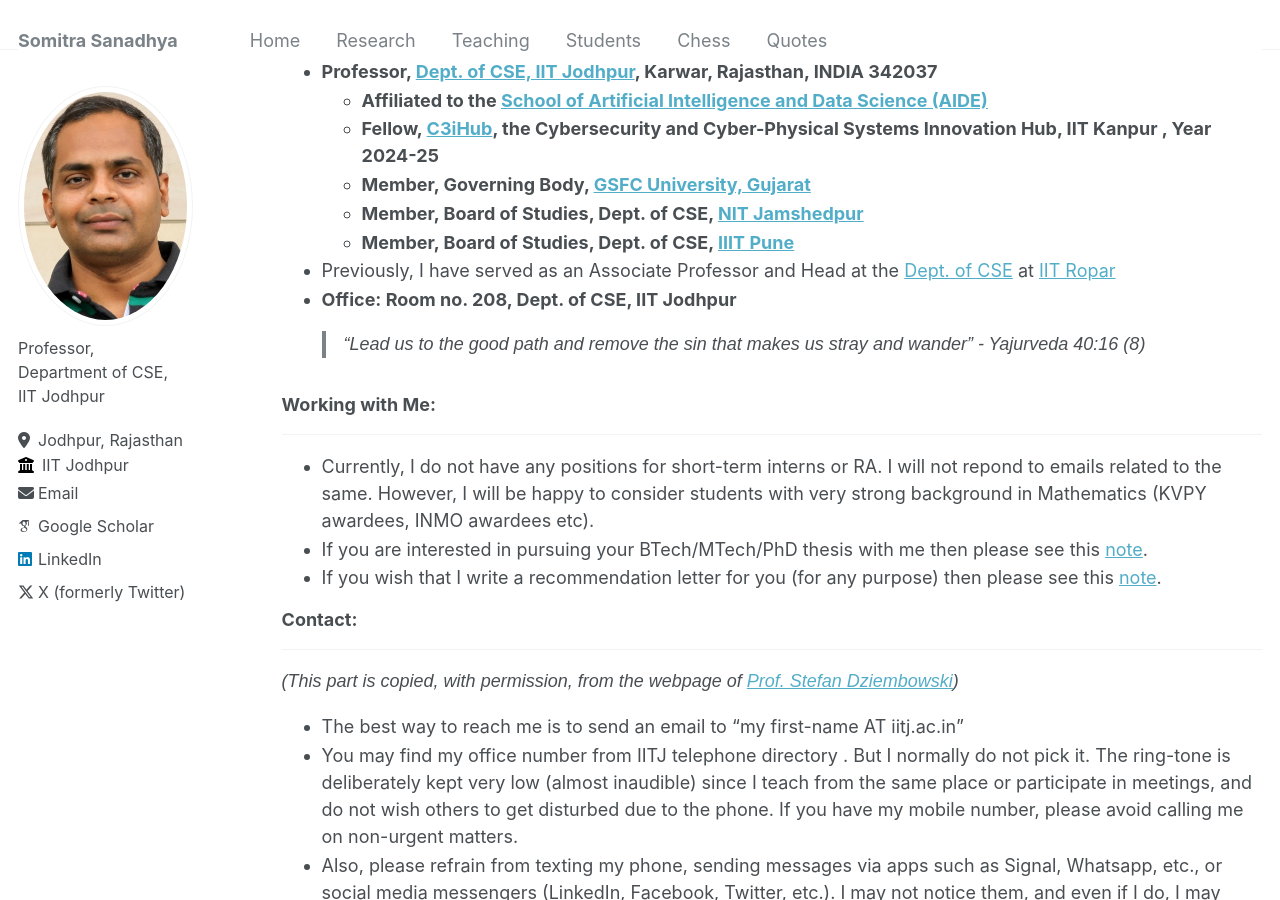
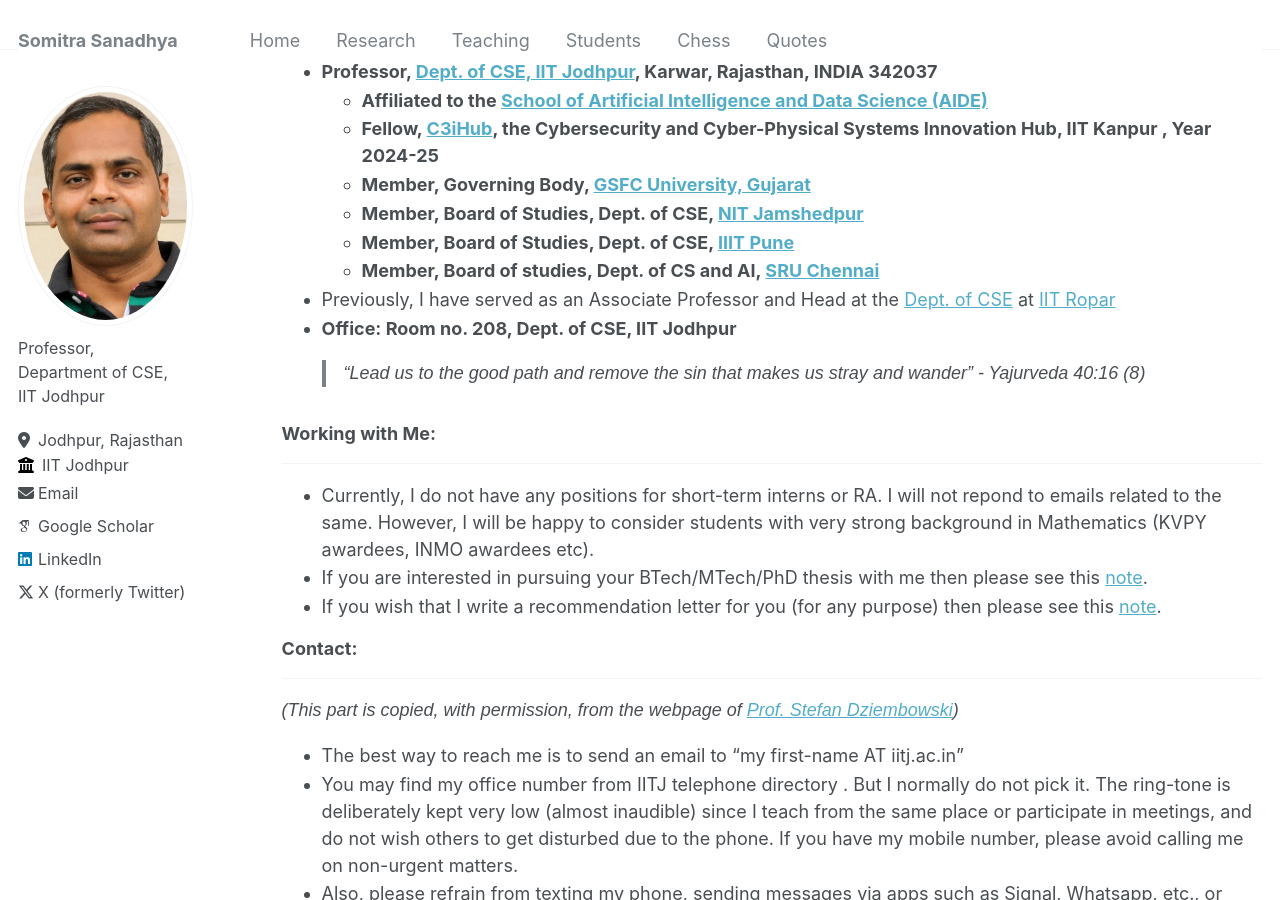
Before and after one commit to somitra-sanadhya/somitra-sanadhya.github.io, a Jekyll site: the page built from _pages/about.md, in a window 1280 px wide and 900 px high, scrolled down 349 px. Built offline with Jekyll 4.4.1, drawn with Linux system fonts in a browser that asks for light colours; some web fonts are replaced.

Commit message:
Update about.md

```diff
--- a/_pages/about.md
+++ b/_pages/about.md
@@ -15,6 +15,7 @@ redirect_from:
     + **Member, Governing Body, [GSFC University, Gujarat](https://www.gsfcuniversity.ac.in/)**
     + **Member, Board of Studies, Dept. of CSE, [NIT Jamshedpur](https://www.nitjsr.ac.in/)**
     + **Member, Board of Studies, Dept. of CSE, [IIIT Pune](https://www.iiitp.ac.in/)**
+    + **Member, Board of studies, Dept. of CS and AI, [SRU Chennai](https://sru.edu.in/)**
 
   + Previously, I have served as an Associate Professor and Head at the [Dept. of CSE](https://cse.iitrpr.ac.in/) at [IIT Ropar](https://www.iitrpr.ac.in/)
   + **Office: Room no. 208, Dept. of CSE, IIT Jodhpur**
```
